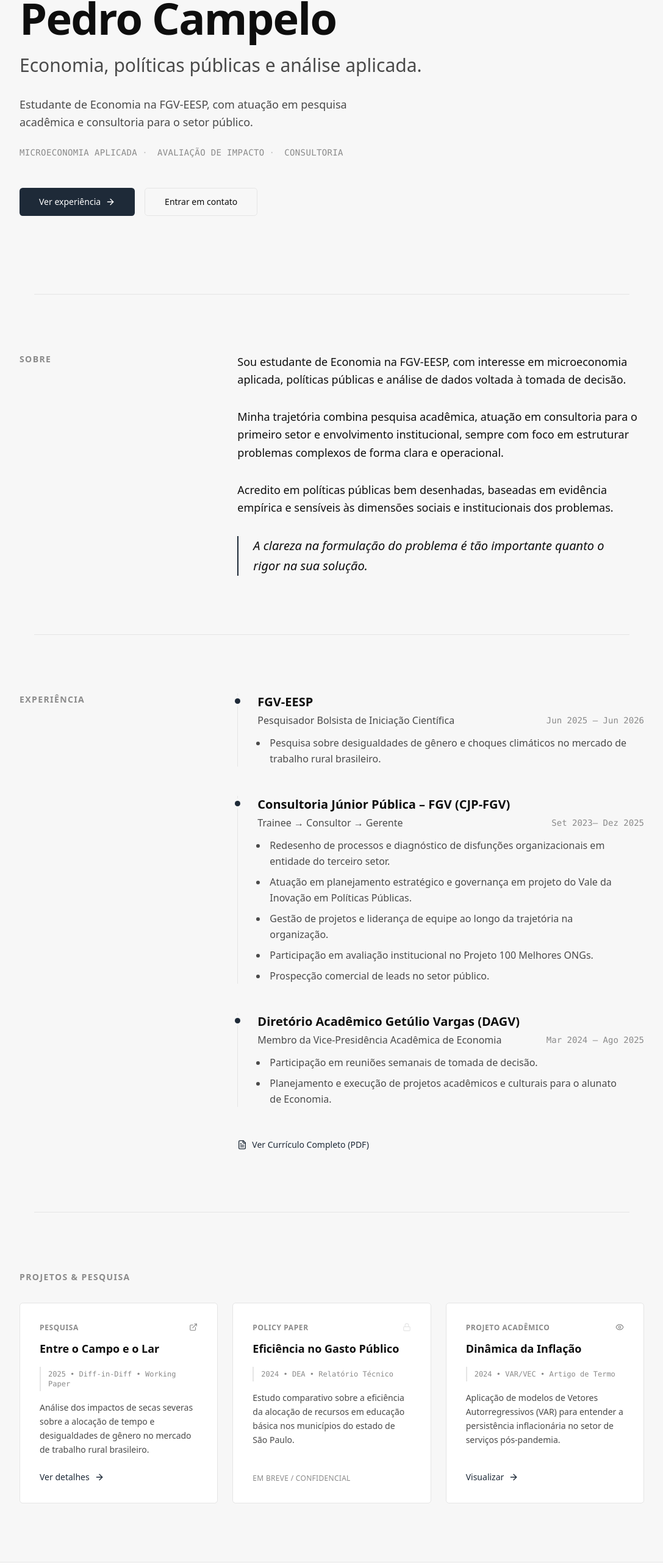
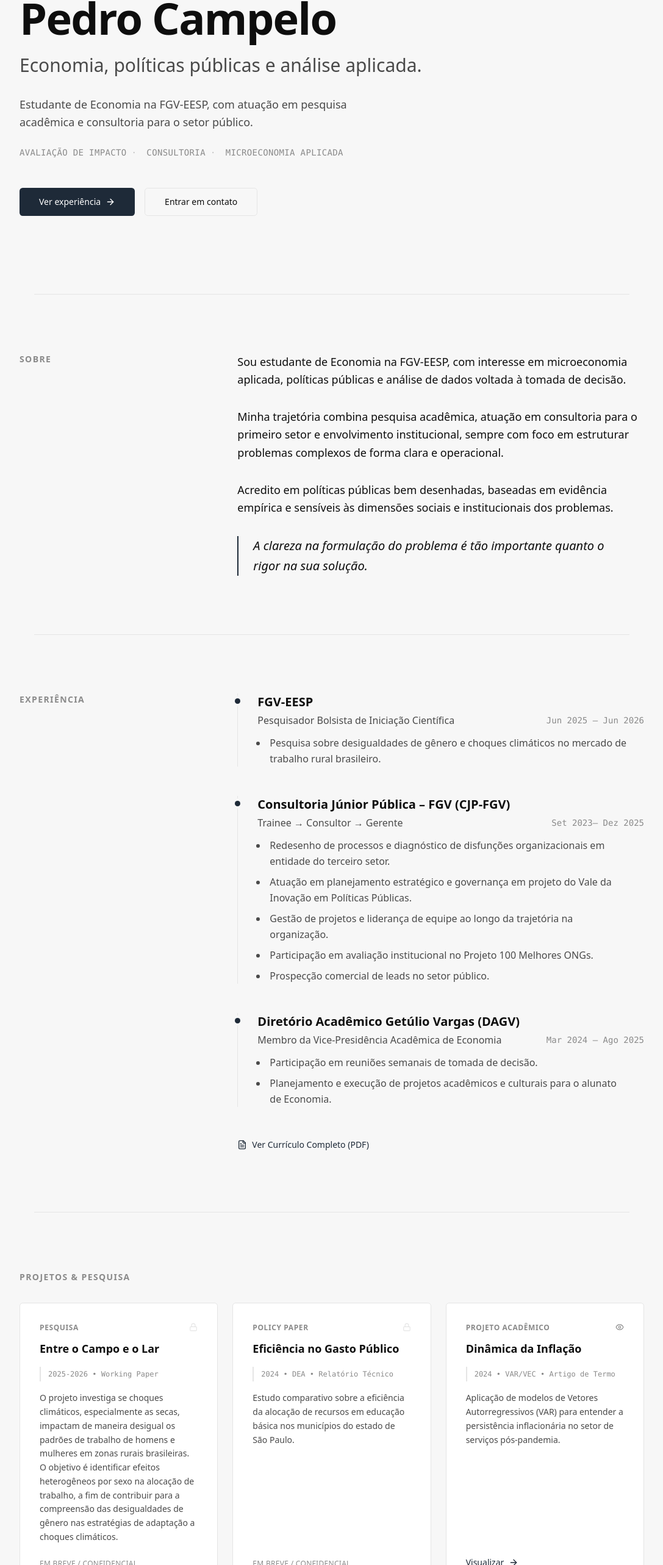
Before and after one commit to pedroocampelo/site, a React (Vite) app: page / in a window 1280 px wide. Shown: the part 199-2765 px from the top of the page at 61% size, without its empty margins (96-1183 px from the left). Built offline with nearby package versions, Linux system fonts and the light colour scheme.

Commit message:
templateData.ts

```diff
--- a/src/react-app/content/templateData.ts
+++ b/src/react-app/content/templateData.ts
@@ -4,7 +4,7 @@ export const TEMPLATE_DATA = {
     name: "Pedro Campelo",
     subtitle: "Economia, políticas públicas e análise aplicada.",
     intro: "Estudante de Economia na FGV-EESP, com atuação em pesquisa acadêmica e consultoria para o setor público.",
-    focusAreas: ["Microeconomia Aplicada", "Avaliação de Impacto", "Consultoria"]
+    focusAreas: ["Avaliação de Impacto", "Consultoria", "Microeconomia Aplicada"]
   },
   about: {
     paragraphs: [
@@ -52,9 +52,9 @@ export const TEMPLATE_DATA = {
     {
       title: "Entre o Campo e o Lar",
       type: "Pesquisa",
-      description: "Análise dos impactos de secas severas sobre a alocação de tempo e desigualdades de gênero no mercado de trabalho rural brasileiro.",
-      link: "https://exemplo.com/paper",
-      metadata: { year: "2025", methods: "Diff-in-Diff", output: "Working Paper" }
+      description: "O projeto investiga se choques climáticos, especialmente as secas, impactam de maneira desigual os padrões de trabalho de homens e mulheres em zonas rurais brasileiras. O objetivo é identificar efeitos heterogêneos por sexo na alocação de trabalho, a fim de contribuir para a compreensão das desigualdades de gênero nas estratégias de adaptação a choques climáticos.",
+      link: null,
+      metadata: { year: "2025-2026", output: "Working Paper" }
     },
     {
       title: "Eficiência no Gasto Público",
```
